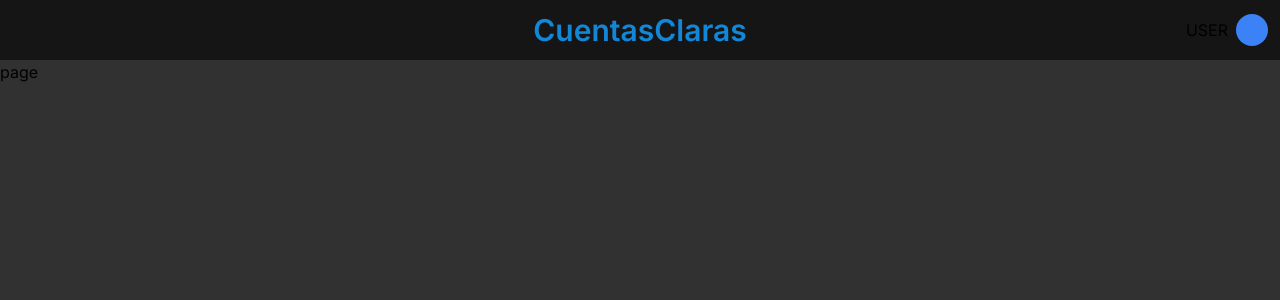
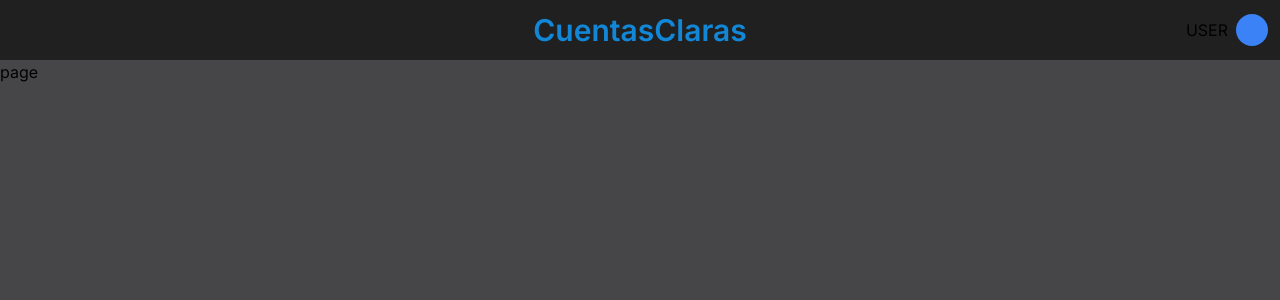
Before and after one commit to mamolina01/accounts-clear, a Next.js app: page / in a window 1280 px wide. Shown: the top 300 px of the page. Built offline with nearby package versions, Linux system fonts and the light colour scheme.

Commit message:
update color variables

```diff
--- a/src/app/globals.css
+++ b/src/app/globals.css
@@ -18,7 +18,7 @@
 
 body {
   color: rgb(var(--foreground-rgb));
-  background: rgb(49, 49, 49)
+  background: #464648;
 }
 
 @layer utilities {
@@ -34,8 +34,8 @@ body {
     --tertiary: #aaaaaa;
     --quarteriary: #6c6c6c;
 
-    --bg-primary: #464648;
-    --bg-secondary: #151515;
+    --bg-primary: #151515;
+    --bg-secondary: #202020;
 
   }
 }
--- a/tailwind.config.ts
+++ b/tailwind.config.ts
@@ -18,7 +18,8 @@ const config: Config = {
       },
       backgroundColor: {
         primary: 'var(--bg-primary)',
-        secondary: 'var(--bg-secondary)'
+        secondary: 'var(--bg-secondary)',
+        tertiary: 'var(--bg-tertiary)'
       },
       backgroundImage: {
         'gradient-radial': 'radial-gradient(var(--tw-gradient-stops))',
```
